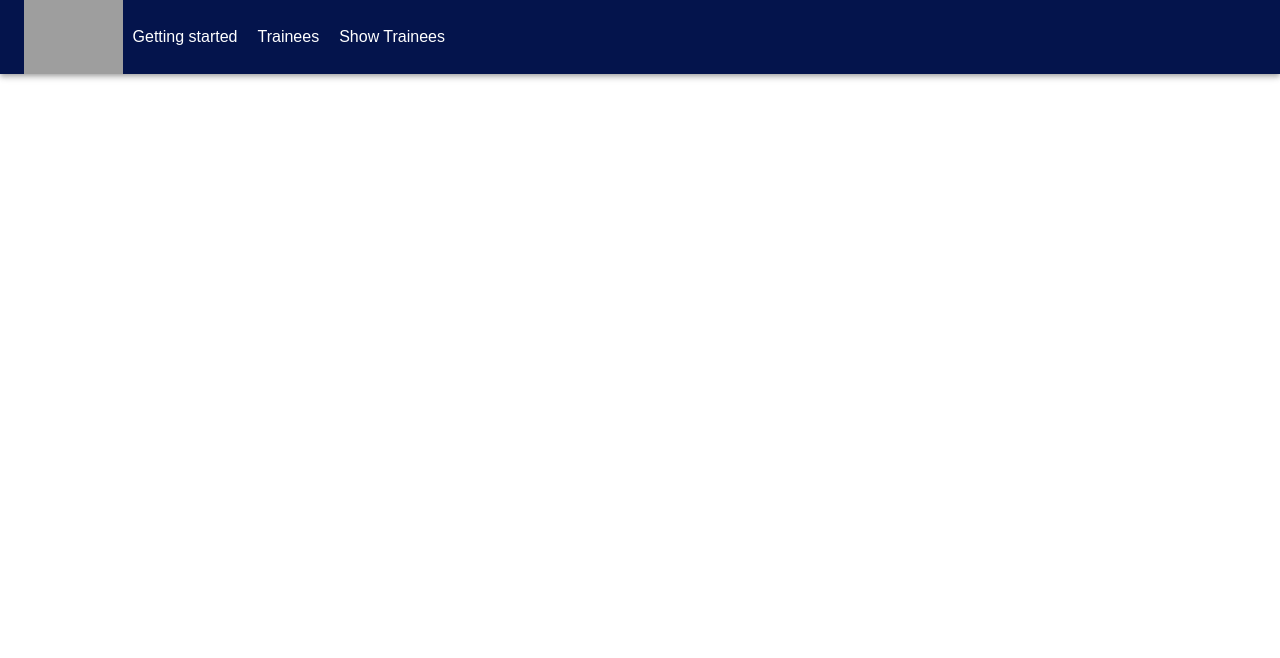
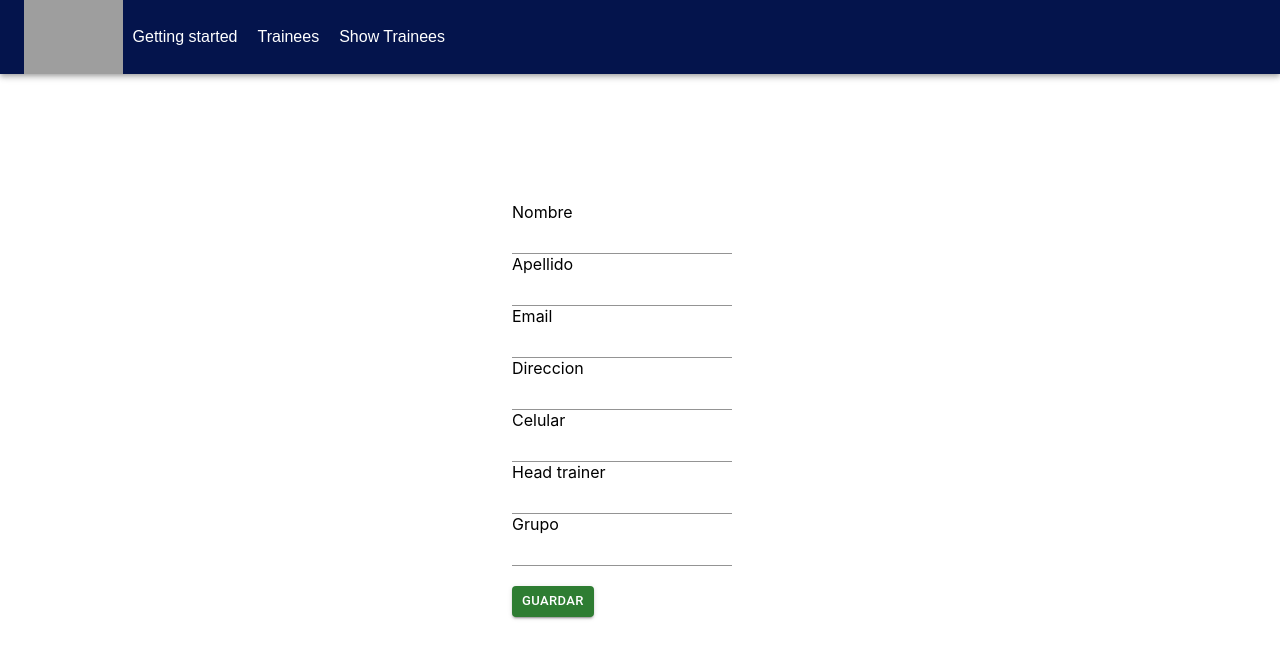
Before and after one commit to AlexFlores-TrainingAssureSoft/academiaDigital-frontend-BC, a React (Create React App) app: page /updateTrainee in a window 1280 px wide. Shown: the top 658 px of the page. Built offline with nearby package versions, Linux system fonts and the light colour scheme; grey boxes are pictures that could not be loaded.

Commit message:
update trainee functionality (#7)

```diff
--- a/src/App.js
+++ b/src/App.js
@@ -2,7 +2,7 @@ import Layout from "./routes/Layout";
 
 function App() {
   return (
-      <Layout />
+    <Layout />
   );
 }
 
--- a/src/components/common/NavBar.jsx
+++ b/src/components/common/NavBar.jsx
@@ -5,52 +5,49 @@ import Toolbar from '@mui/material/Toolbar';
 import { NavLink } from "react-router-dom";
 
 const NavBar = () => {
-
   return (
     <AppBar position="static"
       style={{
         backgroundColor: "#04144c",
         color: "white"
-        }} >
+      }}
+    >
       <Container maxWidth="xl">
         <Toolbar disableGutters>
           <img src="https://i.ibb.co/Sxf3pLz/home-2.png" alt="logo" style={{ width: "8%" }} />
           <NavLink
-              activeStyle={{
+            to="/"
+            activestyle={{
               color: "#FCA53F",
-                fontWeight: "bold",
+              fontWeight: "bold"
             }}
-              exact
             style={{ color: "#ffffff", textDecoration: "none", margin:10, fontFamily:"Arial"  }}
             key={1}
             sx={{ my: 4, color: 'white', display: 'block' ,width: 1/6 }}
-                to="/"
           >
             Getting started
           </NavLink>
           <NavLink
-              activeStyle={{
+            to="/createTrainee"
+            activestyle={{
               color: "#FCA53F",
-                fontWeight: "bold",
+              fontWeight: "bold"
             }}
-              exact
             style={{ color: "#ffffff", textDecoration: "none", margin:10, fontFamily:"Arial"  }}
-                key={1}
+            key={2}
             sx={{ my: 4, color: 'white', display: 'block' ,width: 1/6 }}
-                to="/createTrainee"
           >
             Trainees
           </NavLink>
           <NavLink
-              activeStyle={{
+            to="/listTrainee"
+            activestyle={{
               color: "#FCA53F",
-                fontWeight: "bold",
+              fontWeight: "bold"
             }}
-              exact
             style={{ color: "#ffffff", textDecoration: "none", margin:10, fontFamily:"Arial" }}
-                key={1}
+            key={3}
             sx={{ my: 4, color: 'white', display: 'block' ,width: 1/6 }}
-                to="/traineeScreen"
           >
             Show Trainees
           </NavLink>
--- a/src/components/trainee/TraineeCreateUpdate.js
+++ b/src/components/trainee/TraineeCreateUpdate.js
@@ -1,17 +1,37 @@
+import axios from 'axios';
+import { api, type } from '../../constants/HttpRequest';
 import TraineeForm from "./TraineeForm"
-import axios from 'axios';
 
-const CreateUpdateTrainee = () => {
-  const saveTrainee = (trainee) => {
-    axios.post(`https://academia-digital-api-ms.azurewebsites.net/api/v1/PostNewTrainee?firstName=${trainee.firstName}&lastName=${trainee.lastName}&email=${trainee.email}&address=${trainee.address}&mobile=${trainee.mobile}&headTrainer=${trainee.headTrainer}&group=${trainee.group}&feedback=${trainee.feedback}`)
-  .then(() => {
-    console.log('Guardando Trainee', trainee.email)
-  })
-  .catch(error => console.log('error', error))
+const CreateUpdateTrainee = (props) => {
+  const newTrainee = {
+    firstName: '',
+    lastName: '',
+    email: '',
+    address: '',
+    mobile: '',
+    headTrainer: '',
+    group: '',
+    feedback: '',
+    guid: ''
+  };
+
+  const saveTrainee = ({ firstName, lastName, email, address, mobile, headTrainer, group, feedback, guid }) => {
+    !guid ? axios.post(`${api.academiaDigitalUrl}${type.postTrainee}
+    &firstName=${firstName}&lastName=${lastName}&email=${email}&address=${address}&mobile=${mobile}
+    &headTrainer=${headTrainer}&group=${group}&feedback=${feedback}`)
+    .then(() => console.info('Success'))
+    .catch(error => console.warn('error', error)) :
+    axios.post(`${api.academiaDigitalUrl}${type.putTrainee}
+    guid=${guid}&firstName=${firstName}&lastName=${lastName}&email=${email}&address=${address}
+    &mobile=${mobile}&headTrainer=${headTrainer}&group=${group}&feedback=${feedback}`)
+    .then(() => console.info('Update Success'))
+    .catch(error => console.log('error', error))
   }
+
+  const trainee = props.trainee ? props.trainee : newTrainee;
   return (
-    <TraineeForm saveTrainee={saveTrainee}/>
-  )
+    <TraineeForm saveTrainee={saveTrainee} trainee={trainee} />
+  );
 }
 
 export default CreateUpdateTrainee;
--- a/src/components/trainee/TraineeForm.js
+++ b/src/components/trainee/TraineeForm.js
@@ -1,16 +1,21 @@
 import { Formik } from 'formik';
 import {Input, Button} from '@mui/material'
-const TraineeForm = ({saveTrainee}) => {
+import {useNavigate} from 'react-router-dom';
+
+const TraineeForm = ({saveTrainee, trainee}) => {
+  const navigate = useNavigate();
+
+  const { firstName, lastName, email, address, mobile, headTrainer, group, feedback, guid } = trainee;
+
   return(
     <Formik
-    initialValues = {{firstName: '', lastName: '', email:'', address:'', mobile:'', headTrainer:'', group:''}} //aqui va los valores iniciales que llegarian por parametro
-    //validationSchema = {ProductSchema}
+    initialValues = {{ firstName, lastName, email, address, mobile, headTrainer, group, feedback, guid }} //aqui va los valores iniciales que llegarian por parametro
+    //validationSchema = {TraineeSchema}
     enableReinitialize= {true}
     onSubmit= {(values, actions) => {
-      //console.log('values ', values);
       actions.resetForm();
       saveTrainee(values);
-      //navigate('/');
+      navigate('/listTrainee');
     }}
     >
       {(props) => (
@@ -27,7 +32,6 @@ const TraineeForm = ({saveTrainee}) => {
             onBlur={props.handleBlur('firstName')}
           />
           <br></br>
-
           <label className="form-label">Apellido</label>
           <br></br>
           <Input
@@ -40,7 +44,6 @@ const TraineeForm = ({saveTrainee}) => {
             onBlur={props.handleBlur('lastName')}
           />
           <br></br>
-
           <label className="form-label">Email</label>
           <br></br>
           <Input
@@ -102,7 +105,6 @@ const TraineeForm = ({saveTrainee}) => {
           />
           <br></br>
           <br></br>
-
           <Button type="submit" variant="contained" size="small" color="success" > Guardar </Button>
         </form>
       )}
--- a/src/components/trainee/TraineeHomeList.js
+++ b/src/components/trainee/TraineeHomeList.js
@@ -1,13 +1,16 @@
 import React, { useEffect, useState} from "react";
+import { useNavigate } from 'react-router-dom';
 import axios from 'axios';
+import {api, type} from '../../constants/HttpRequest';
 import TraineeList from "./TraineeList";
 
 const TraineeHomeList = () => {
-
   const [data, setData] = useState([]);
 
+  const navigate = useNavigate();
+
   useEffect(() => {
-    axios.get('https://academia-digital-api-ms.azurewebsites.net/api/v1/GetAll')
+    axios.get(`${api.academiaDigitalUrl}${type.getAllTrainees}`)
     .then( (response) => {
       setData(response.data);
     })
@@ -20,8 +23,12 @@ const TraineeHomeList = () => {
     setData(data);
   }
 
+  const updateTrainee = (trainee) => {
+    navigate('/updateTrainee', {state: trainee});
+  }
+
   return(
-    <TraineeList trainees={data} updateList={updateList}/>
+    <TraineeList trainees={data} updateList={updateList} updateTrainee={updateTrainee}/>
   );
 }
 
--- a/src/components/trainee/TraineeList.js
+++ b/src/components/trainee/TraineeList.js
@@ -1,9 +1,9 @@
 import Table from "../common/Table";
 
-const TraineeList = ({trainees, updateList}) => {
+const TraineeList = ({ trainees, updateList, updateTrainee }) => {
   const headers = ['Firstname', 'Lastname', 'Email', 'Address', 'Phone Number', 'Actions'];
   return (
-    <Table headers={headers} data={trainees} updateList={updateList} />
+    <Table headers={headers} data={trainees} updateList={updateList} updateTrainee={updateTrainee} />
   );
 }
 
--- /dev/null
+++ b/src/constants/HttpRequest.js
@@ -0,0 +1,10 @@
+export const api = {
+  academiaDigitalUrl: 'https://academia-digital-api-ms.azurewebsites.net/api/v1',
+};
+
+export const type = {
+  getAllTrainees: '/GetAll',
+  postTrainee: '/PostNewTrainee?',
+  putTrainee: '/UpdateTrainee?',
+  deleteTrainee: '/DeleteById?'
+};
--- a/src/routes/Layout.js
+++ b/src/routes/Layout.js
@@ -1,7 +1,7 @@
 import { BrowserRouter as Router, Routes, Route } from 'react-router-dom';
 import TraineeScreen from '../screens/trainee/TraineeListScreen';
 import TraineeCreateScreen from '../screens/trainee/TraineeCreateScreen';
-import TraineeDeatilScreen from '../screens/trainee/TraineeDetailScreen';
+import TraineeUpdateScreen from '../screens/trainee/TraineeUpdateScreen';
 import NavBar from '../components/common/NavBar';
 import HomeIni from '../components/common/Home';
 
@@ -12,9 +12,10 @@ const Layout = () => {
       <div>
         <Routes>
           <Route exact path="/" element={ <HomeIni /> } />
-          <Route exact path="/traineeScreen" element={ <TraineeScreen /> } />
+          <Route exact path="/listTrainee" element={ <TraineeScreen /> } />
           <Route exact path="/createTrainee" element={ <TraineeCreateScreen /> } />
-          <Route exact path="/detailTrainee" element={ <TraineeDeatilScreen /> } />
+          <Route exact path="/updateTrainee" element={ <TraineeUpdateScreen /> } />
+          {/* <Route path="*" element={<NotFound />} /> */}
         </Routes>
       </div>
     </Router>
--- /dev/null
+++ b/src/screens/trainee/TraineeUpdateScreen.js
@@ -0,0 +1,9 @@
+import { useLocation } from 'react-router-dom';
+import CreateUpdateTrainee from "../../components/trainee/TraineeCreateUpdate";
+
+const TraineeCreateUpdate = (props) => {
+  const trainee = useLocation().state;
+  return <CreateUpdateTrainee trainee={trainee}/>
+}
+
+export default TraineeCreateUpdate;
```
Also changed, not shown: src/components/common/Table.js (+11 -11 lines). Lines whose indentation alone changed are shown as unchanged.
